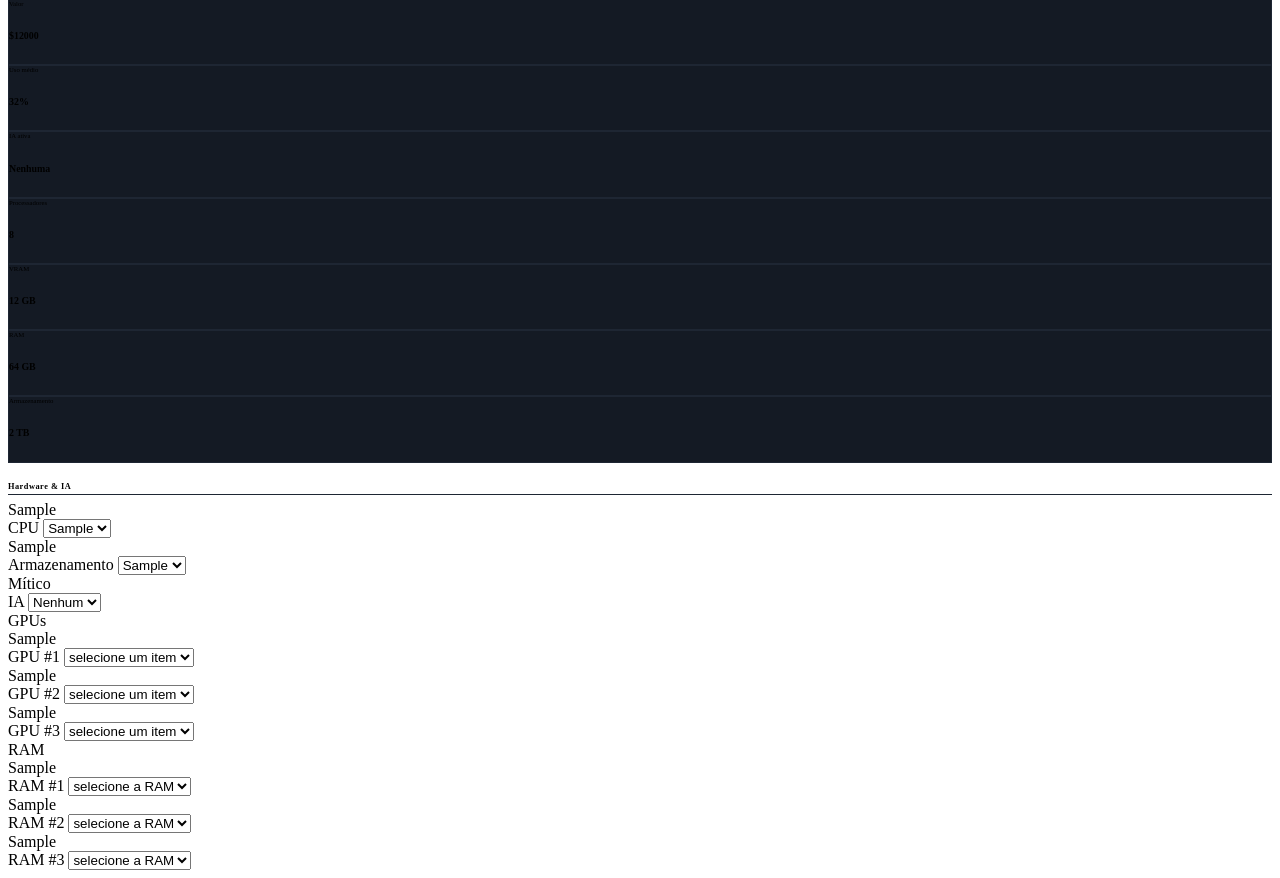
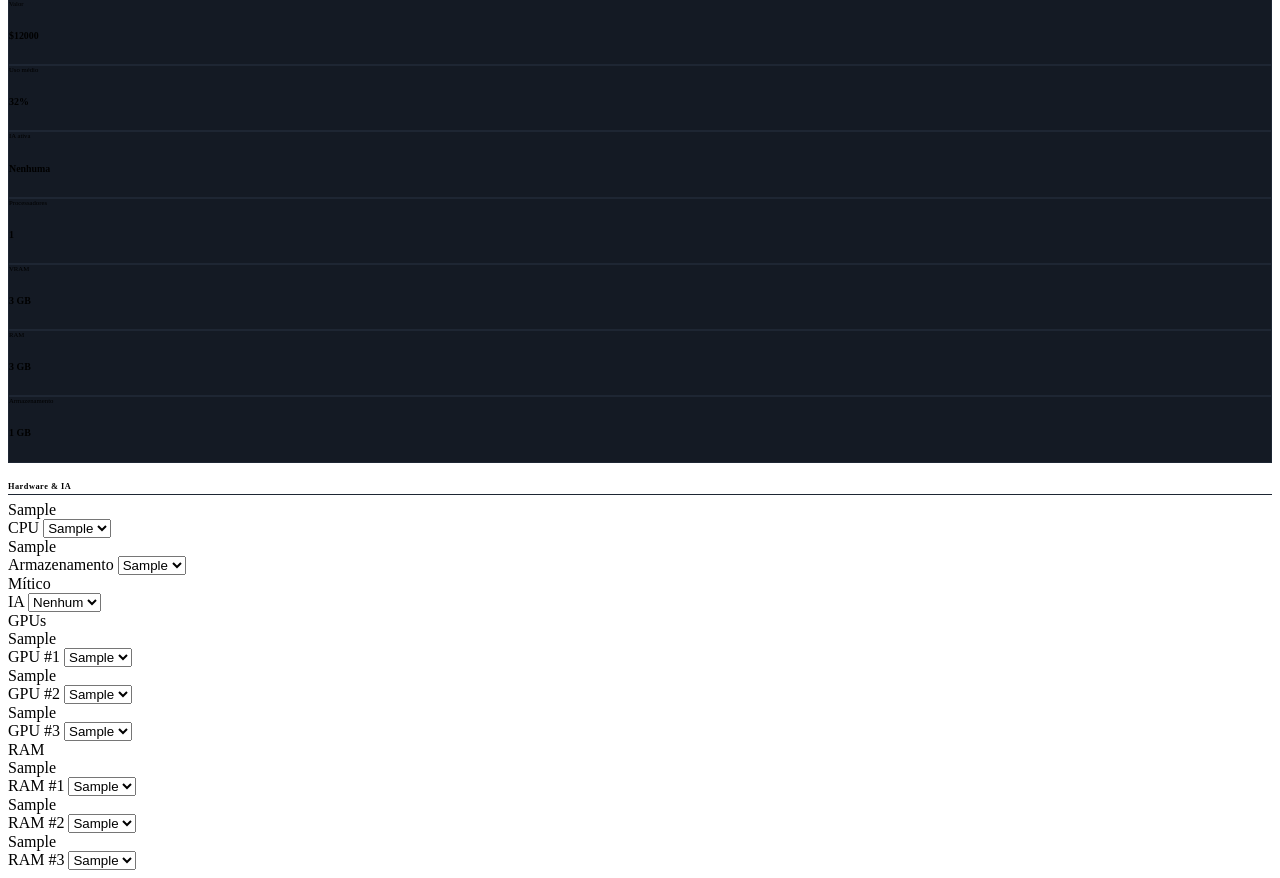
Before and after one commit to GabigolDEVPY/DATACENTER_SIMULATOR, a Django app: page /server/get-bay-detail/1 in a window 1280 px wide. Shown: the part 205-1083 px from the top of the page. Run offline with Django 5.2, Linux system fonts and the light colour scheme; tables that the repository leaves empty hold one stand-in row (values such as "Sample post").

Commit message:
arrumando modal da bay

```diff
--- a/server/models.py
+++ b/server/models.py
@@ -63,6 +63,41 @@ class Bay(models.Model):
     def price(self):
         return self.WATTS_PRICE.get(self.watts, 0)
 
+    @property
+    def get_total_ram(self):
+        total_ram = 0
+
+        if self.get_ram1:
+            total_ram += self.get_ram1.gb
+        if self.get_ram2:
+            total_ram += self.get_ram2.gb
+        if self.get_ram3:
+            total_ram += self.get_ram3.gb
+
+        return total_ram
+
+    @property
+    def get_total_vram(self):
+        total_vram = 0
+        if self.get_gpu1:
+            total_vram += self.get_gpu1.vram
+        if self.get_gpu2:
+            total_vram += self.get_gpu2.vram
+        if self.get_gpu3:
+            total_vram += self.get_gpu3.vram
+        return total_vram
+
+    @property
+    def get_total_processors(self):
+        total_processors = (self.get_cpu.cores)
+        return total_processors
+
+    @property
+    def get_total_storage(self):
+        total_storage = (self.get_ssd.gb)
+        return total_storage
+
+
 
     # get das peças
     @property
--- a/server/templates/partials/modal_bay.html
+++ b/server/templates/partials/modal_bay.html
@@ -85,7 +85,7 @@
                     <i class="bi bi-cpu" style="color: #f97316; font-size: 0.8rem;"></i>
                     <div>
                         <span class="text-secondary text-uppercase" style="font-size:0.42rem;">Processadores</span>
-                        <h6 class="mb-0 text-light" style="font-size: 0.62rem;">{{ bay.cores|default:"8" }}</h6>
+                        <h6 class="mb-0 text-light" style="font-size: 0.62rem;">{{ bay.get_total_processors|default:"0" }}</h6>
                     </div>
                 </div>
             </div>
@@ -94,7 +94,7 @@
                     <i class="bi bi-memory" style="color: #a78bfa; font-size: 0.8rem;"></i>
                     <div>
                         <span class="text-secondary text-uppercase" style="font-size:0.42rem;">VRAM</span>
-                        <h6 class="mb-0 text-light" style="font-size: 0.62rem;">{{ bay.vram_total|default:"12" }} GB</h6>
+                        <h6 class="mb-0 text-light" style="font-size: 0.62rem;">{{ bay.get_total_vram|default:"0" }} GB</h6>
                     </div>
                 </div>
             </div>
@@ -103,7 +103,7 @@
                     <i class="bi bi-server" style="color: #34d399; font-size: 0.8rem;"></i>
                     <div>
                         <span class="text-secondary text-uppercase" style="font-size:0.42rem;">RAM</span>
-                        <h6 class="mb-0 text-light" style="font-size: 0.62rem;">{{ bay.ram_total|default:"64" }} GB</h6>
+                        <h6 class="mb-0 text-light" style="font-size: 0.62rem;">{{ bay.get_total_ram|default:"0" }} GB</h6>
                     </div>
                 </div>
             </div>
@@ -112,7 +112,7 @@
                     <i class="bi bi-hdd-stack" style="color: #f472b6; font-size: 0.8rem;"></i>
                     <div>
                         <span class="text-secondary text-uppercase" style="font-size:0.42rem;">Armazenamento</span>
-                        <h6 class="mb-0 text-light" style="font-size: 0.62rem;">{{ bay.storage_total|default:"2" }} TB</h6>
+                        <h6 class="mb-0 text-light" style="font-size: 0.62rem;">{{ bay.get_total_storage|default:"2" }} GB</h6>
                     </div>
                 </div>
             </div>
@@ -200,7 +200,7 @@
             <span class="group-title"><i class="bi bi-gpu-card"></i> GPUs</span>
             <div class="row g-1">
                 <div class="col-6 col-md-4">
-                    <div class="card-wrapper {{ bay.get_gpu1.rarity }}">
+                    <div class="card-wrapper rarity-{{ bay.get_gpu1.rarity }}">
                         <div class="card-glow-outer"></div>
                         <div class="card-border">
                             <div class="card-inner">
@@ -209,7 +209,7 @@
                                 <div class="d-flex flex-column gap-1 w-100">
                                     <span class="card-label"><i class="bi bi-gpu-card"></i> GPU #1</span>
                                     <select class="part-select">
-                                        <option>{{ bay.get_gpu.model|default:"selecione um item" }}</option>
+                                        <option>{{ bay.get_gpu1.model|default:"selecione um item" }}</option>
                                         {% for inventoryitem in gpus %}
                                             <option>{{ inventoryitem.item.gpu.model }}</option>
                                         {% endfor %}
@@ -229,7 +229,7 @@
                                 <div class="d-flex flex-column gap-1 w-100">
                                     <span class="card-label"><i class="bi bi-gpu-card"></i> GPU #2</span>
                                     <select class="part-select">
-                                        <option>selecione um item</option>
+                                        <option>{{ bay.get_gpu2.model|default:"selecione um item" }}</option>
                                         {% for inventoryitem in gpus %}
                                             <option>{{ inventoryitem.item.gpu.model }}</option>
                                         {% endfor %}
@@ -249,7 +249,7 @@
                                 <div class="d-flex flex-column gap-1 w-100">
                                     <span class="card-label"><i class="bi bi-gpu-card"></i> GPU #3</span>
                                     <select class="part-select">
-                                        <option>selecione um item</option>
+                                        <option>{{ bay.get_gpu3.model|default:"selecione um item" }}</option>
                                         {% for inventoryitem in gpus %}
                                             <option>{{ inventoryitem.item.gpu.model }}</option>
                                         {% endfor %}
@@ -276,7 +276,7 @@
                                 <div class="d-flex flex-column gap-1 w-100">
                                     <span class="card-label"><i class="bi bi-memory"></i> RAM #1</span>
                                     <select class="part-select">
-                                        <option>{{ bay.get_ram.model|default:"selecione a RAM" }}</option>
+                                        <option>{{ bay.get_ram1.model|default:"selecione a RAM" }}</option>
                                         {% for inventoryitem in rams %}
                                             <option>{{ inventoryitem.item.ram.model }}</option>
                                         {% endfor %}
@@ -296,7 +296,7 @@
                                 <div class="d-flex flex-column gap-1 w-100">
                                     <span class="card-label"><i class="bi bi-memory"></i> RAM #2</span>
                                     <select class="part-select">
-                                        <option>selecione a RAM</option>
+                                        <option>{{ bay.get_ram2.model|default:"selecione a RAM" }}</option>
                                         {% for inventoryitem in rams %}
                                             <option>{{ inventoryitem.item.ram.model }}</option>
                                         {% endfor %}
@@ -316,7 +316,7 @@
                                 <div class="d-flex flex-column gap-1 w-100">
                                     <span class="card-label"><i class="bi bi-memory"></i> RAM #3</span>
                                     <select class="part-select">
-                                        <option>selecione a RAM</option>
+                                        <option>{{ bay.get_ram3.model|default:"selecione a RAM" }}</option>
                                         {% for inventoryitem in rams %}
                                             <option>{{ inventoryitem.item.ram.model }}</option>
                                         {% endfor %}
```
